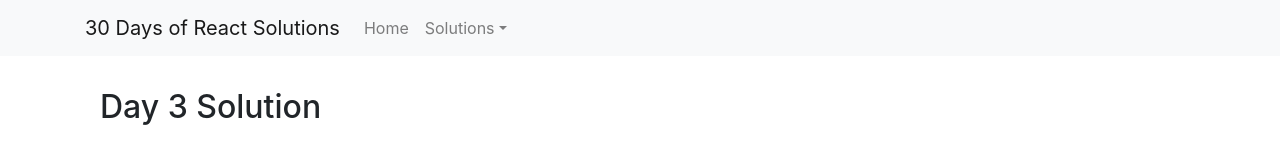
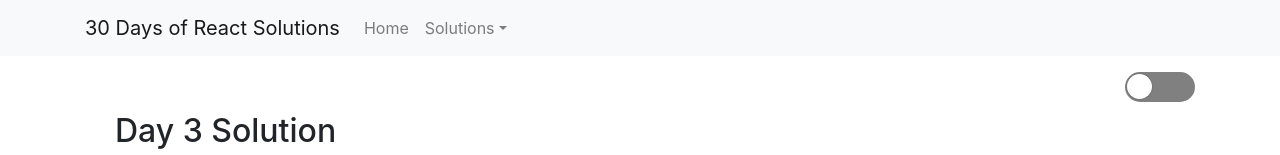
Before and after one commit to valeryfun/30-days-of-react-solutions, a React (Create React App) app: page /day-3-solutions in a window 1280 px wide. Shown: the top 155 px of the page. Built offline with nearby package versions, Linux system fonts and the light colour scheme.

Commit message:
[ADD]switch to toggle dark and light mode

```diff
--- a/src/App.js
+++ b/src/App.js
@@ -1,30 +1,46 @@
-import React from 'react'
+import React, { useState } from 'react'
 import './App.css'
 import { Container } from 'react-bootstrap'
 import { library } from '@fortawesome/fontawesome-svg-core'
-import { faCheckCircle } from '@fortawesome/free-solid-svg-icons'
+import { faCheckCircle, faMoon, faSun } from '@fortawesome/free-solid-svg-icons'
 import { BrowserRouter as Router, Route } from 'react-router-dom'
 import Header from './components/Header'
 import Footer from './components/Footer'
 import day3 from './screens/day3'
 import Day4 from './screens/day4'
 import Day6 from './screens/day6'
+import Day8 from './screens/Day8'
+import Switch from './components/Switch'
 
-library.add(faCheckCircle)
+library.add(faCheckCircle, faSun, faMoon)
 
 const App = () => {
+	const [value, setValue] = useState(false)
+	const [darkTheme, setDarkTheme] = useState(false)
+
 	return (
+		<div className={darkTheme ? 'dark-theme' : 'light-theme'}>
 			<Router>
 				<Header />
 				<main className='py-3'>
 					<Container>
+						<Switch
+							isOn={value}
+							onChange={() => {
+								setDarkTheme(prevTheme => !prevTheme)
+								setValue(!value)
+							}}
+						/>
+						<Route path='/' exact />
 						<Route path='/day-3-solutions' component={day3} />
 						<Route path='/day-4-solutions' component={Day4} />
 						<Route path='/day-6-solutions' component={Day6} />
+						<Route path='/day-8-solutions' component={Day8} />
 					</Container>
 				</main>
 				<Footer />
 			</Router>
+		</div>
 	)
 }
 
--- a/src/components/Day3Card.js
+++ b/src/components/Day3Card.js
@@ -8,7 +8,13 @@
 		<Container>
 			<Row className='justify-content-md-center'>
 				<Col xs={12} md={12}>
-					<Card className='day3-display-card'>
+					{['Light'].map((variant, idx) => (
+						<Card
+							className='day3-display-card'
+							bg={variant.toLowerCase()}
+							key={idx}
+							text={variant.toLowerCase() === 'light' ? 'dark' : 'white'}
+						>
 							<Card.Body>
 								{' '}
 								<Row>
@@ -51,6 +57,7 @@
 								</Row>
 							</Card.Body>
 						</Card>
+					))}
 				</Col>
 			</Row>
 		</Container>
--- a/src/components/Day6BarChart.js
+++ b/src/components/Day6BarChart.js
@@ -31,20 +31,20 @@
 				label: 'Population',
 				data: populationValues(tenHighestPopulation),
 				backgroundColor: [
-					'rgba(255, 99, 132, 0.2)',
-					'rgba(54, 162, 235, 0.2)',
-					'rgba(255, 206, 86, 0.2)',
-					'rgba(75, 192, 192, 0.2)',
-					'rgba(153, 102, 255, 0.2)',
-					'rgba(255, 159, 64, 0.2)'
+					'rgba(255, 99, 132, 1)',
+					'rgba(54, 162, 235, 1)'
+					// 	'rgba(255, 206, 86, 0.2)',
+					// 	'rgba(75, 192, 192, 0.2)',
+					// 	'rgba(153, 102, 255, 0.2)',
+					// 	'rgba(255, 159, 64, 0.2)'
 				],
 				borderColor: [
 					'rgba(255, 99, 132, 1)',
-					'rgba(54, 162, 235, 1)',
-					'rgba(255, 206, 86, 1)',
-					'rgba(75, 192, 192, 1)',
-					'rgba(153, 102, 255, 1)',
-					'rgba(255, 159, 64, 1)'
+					'rgba(54, 162, 235, 1)'
+					// 'rgba(255, 206, 86, 1)',
+					// 'rgba(75, 192, 192, 1)',
+					// 'rgba(153, 102, 255, 1)',
+					// 'rgba(255, 159, 64, 1)'
 				],
 				borderWidth: 1
 			}
--- a/src/components/GenerateNumber.js
+++ b/src/components/GenerateNumber.js
@@ -2,18 +2,25 @@
 import { Card } from 'react-bootstrap'
 
 const GenerateNumber = () => {
-	const numbers = Array(100)
+	const numbers = Array(36)
 		.fill()
 		.map((_, index) => index + 1)
-	numbers.sort(() => Math.random() - 0.5).slice(0, 8)
+	numbers.sort(() => Math.random() - 0.5).slice(0, 10)
 
-	return (
+	return ['Light'].map((variant, idx) => (
 		<div className='day6-container'>
 			{numbers.map(randomNumber => (
-				<Card className='day6-card'>{randomNumber}</Card>
+				<Card
+					className='day6-card'
+					key={idx}
+					bg={variant.toLowerCase()}
+					text={variant.toLowerCase() === 'light' ? 'dark' : 'black'}
+				>
+					{randomNumber}
+				</Card>
 			))}
 		</div>
-	)
+	))
 }
 
 export default GenerateNumber
--- a/src/components/Header.js
+++ b/src/components/Header.js
@@ -10,7 +10,7 @@
 					<Navbar.Toggle aria-controls='basic-navbar-nav' />
 					<Navbar.Collapse id='basic-navbar-nav'>
 						<Nav classname='mr-auto'>
-							<Nav.Link>Home</Nav.Link>
+							<Nav.Link href='/'>Home</Nav.Link>
 							<NavDropdown title='Solutions' id='collapse-dropdown'>
 								<NavDropdown.Item href='/day-3-solutions'>
 									Day 3
@@ -21,8 +21,12 @@
 								<NavDropdown.Item href='/day-6-solutions'>
 									Day 6
 								</NavDropdown.Item>
+								<NavDropdown.Item href='/day-8-solutions'>
+									Day 8
+								</NavDropdown.Item>
 							</NavDropdown>
 						</Nav>
+						<Nav className='ml-auto'></Nav>
 					</Navbar.Collapse>
 				</Container>
 			</Navbar>
--- /dev/null
+++ b/src/components/Switch.js
@@ -0,0 +1,24 @@
+import React from 'react'
+
+const Switch = ({ isOn, onChange }) => {
+	return (
+		<>
+			<input
+				checked={isOn}
+				onChange={onChange}
+				className='react-switch-checkbox'
+				id={`react-switch-new`}
+				type='checkbox'
+			/>
+			<label
+				className='react-switch-label'
+				htmlFor={`react-switch-new`}
+				style={{ background: isOn && '#06D6A0' }}
+			>
+				<span className={`react-switch-button`} />
+			</label>
+		</>
+	)
+}
+
+export default Switch
--- a/src/index.css
+++ b/src/index.css
@@ -60,3 +60,58 @@
   padding: 20px;
   font-weight: bold;
 }
+
+.react-switch-checkbox {
+  height: 0;
+  width: 0;
+  visibility: hidden;
+}
+
+.react-switch-label {
+  display: flex;
+  align-items: center;
+  justify-content: space-between;
+  cursor: pointer;
+  width: 70px;
+  height: 30px;
+  float: right;
+  background: grey;
+  border-radius: 100px;
+  position: relative;
+  transition: background-color .2s;
+}
+
+.react-switch-label .react-switch-button {
+  content: '';
+  position: absolute;
+  top: 2px;
+  left: 2px;
+  width: 25px;
+  height: 25px;
+  border-radius: 45px;
+  transition: 0.2s;
+  background: #fff;
+  box-shadow: 0 0 2px 0 rgba(10, 10, 10, 0.29);
+}
+
+.react-switch-checkbox:checked + .react-switch-label .react-switch-button {
+  left: calc(100% - 2px);
+  transform: translateX(-100%);
+}
+
+.react-switch-label:active .react-switch-button {
+  width: 60px;
+}
+
+.dark-theme {
+  background-color: #1f1b24;
+  color: #f8f8f8;
+}
+
+.dark-theme nav {
+  background-color: #332940;
+}
+
+.dark-theme code {
+  color: red;
+}
```
Lines whose indentation alone changed are shown as unchanged.
